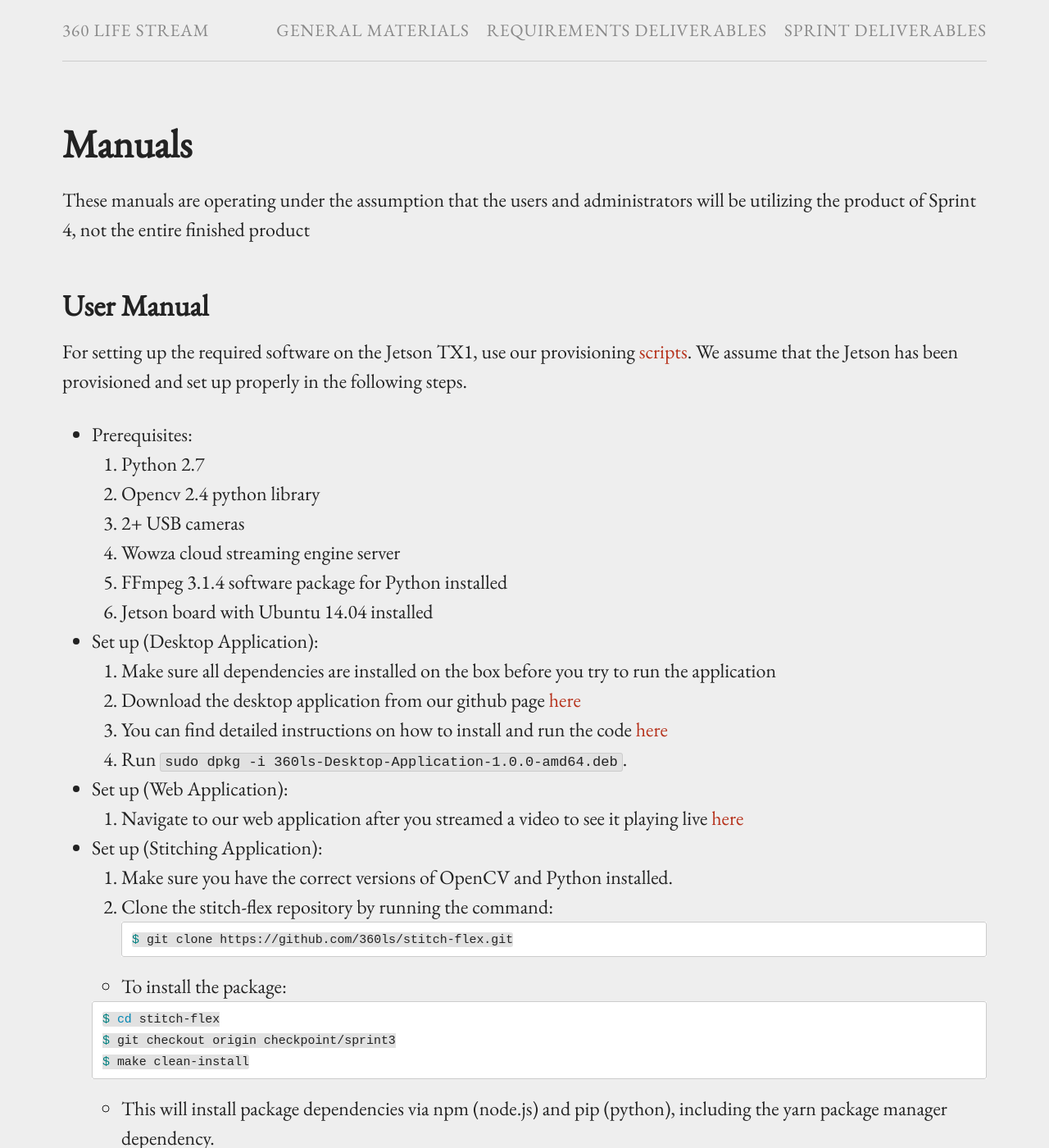
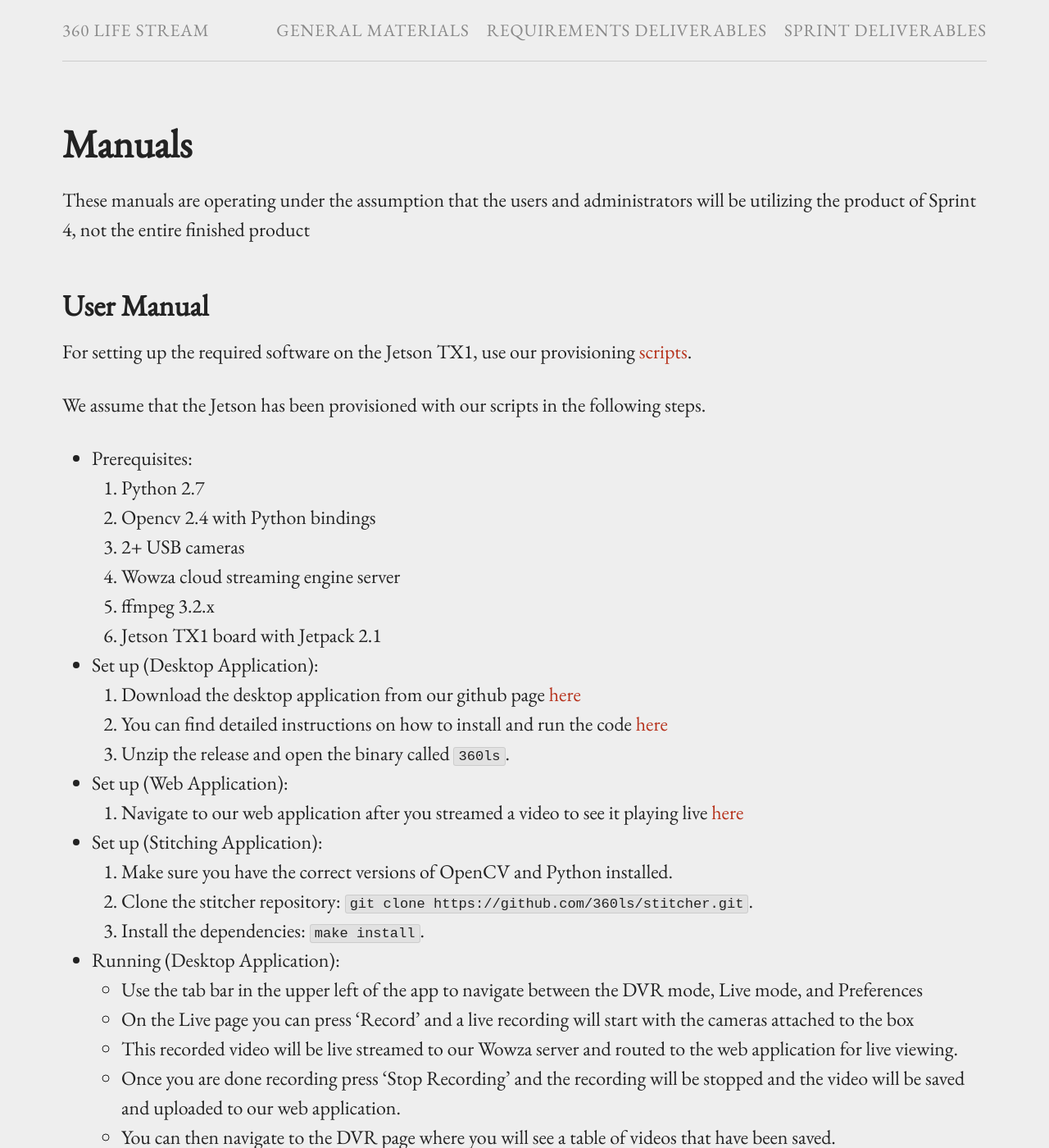
Before and after one commit to 360ls/360ls, a Jekyll site: the page built from _sprint/sprint5/manual.md, in a window 1280 px wide and 1400 px high. Shown: the whole window at 82% size. Built offline with Jekyll 4.4.1, drawn with Linux system fonts in a browser that asks for light colours; some of the changed text lies outside the part shown.

Commit message:
fix code formatting

````diff
--- a/_sprint/sprint5/manual.md
+++ b/_sprint/sprint5/manual.md
@@ -7,23 +7,22 @@
 ## User Manual
 
 For setting up the required software on the Jetson TX1, use our provisioning [scripts](https://github.com/360ls/provision.git).
-We assume that the Jetson has been provisioned and set up properly in the
-following steps.
+
+We assume that the Jetson has been provisioned with our scripts in the following steps.
 
 - Prerequisites:
   1. Python 2.7
-  2. Opencv 2.4 python library
+  2. Opencv 2.4 with Python bindings
   3. 2+ USB cameras
   4. Wowza cloud streaming engine server
-  5. FFmpeg 3.1.4 software package for Python installed
-  6. Jetson board with Ubuntu 14.04 installed
+  5. ffmpeg 3.2.x
+  6. Jetson TX1 board with Jetpack 2.1
 
 
 - Set up (Desktop Application):
-  1. Make sure all dependencies are installed on the box before you try to run the application
-  2. Download the desktop application from our github page [here](https://github.com/360ls/desktop/releases)
-  3. You can find detailed instructions on how to install and run the code [here](https://360ls.github.io/360ls/sprint/sprint4/code)
-  4. Run `sudo dpkg -i 360ls-Desktop-Application-1.0.0-amd64.deb`.
+  1. Download the desktop application from our github page [here](https://github.com/360ls/desktop/releases)
+  2. You can find detailed instructions on how to install and run the code [here](https://360ls.github.io/360ls/sprint/sprint5/code)
+  3. Unzip the release and open the binary called `360ls`.
 
 
 - Set up (Web Application):
@@ -31,22 +30,8 @@
 
 - Set up (Stitching Application):
     1. Make sure you have the correct versions of OpenCV and Python installed.
-    2. Clone the stitch-flex repository by running the command:
-```bash
-$ git clone https://github.com/360ls/stitch-flex.git
-```
-
-
-  - To install the package:
-
-  ```bash
-  $ cd stitch-flex
-  $ git checkout origin checkpoint/sprint3
-  $ make clean-install
-  ```
-
-  - This will install package dependencies via npm (node.js) and pip (python), including the yarn package manager dependency.
-
+    2. Clone the stitcher repository: `git clone https://github.com/360ls/stitcher.git`.
+    3. Install the dependencies: `make install`.
 
 - Running (Desktop Application):
   - Use the tab bar in the upper left of the app to navigate between the DVR mode, Live mode, and Preferences
@@ -60,46 +45,19 @@
 - Running (Stitching Application):
 
   - To run the app run the following command:
+  ```sh
+  $ make run
+  ```
 
-    ```bash
-    $ make run
-    ```
-
-  - to clean the package, do a fresh (but not brand new) install of dependencies, and then run the app.
-
-  - To run the cli, which provides the most functionality.:
-  ```bash
+  - To run the cli, which provides the most functionality:
+  ```sh
   make cli
   ```
 
-  - To set up the camera streams
-  ```bash
-  $ make camera-setup
+  - To run utility functions:
+  ```sh
+  make utils
   ```
-
-  - To demonstrate threading through taking snapshots
-  ```bash
-  $ make snap
-  ```
-
-  - To lint the application:
-
-   - For JS files:
-  ```bash
-  $ eslint nameoffile.js
-  ```
-
-   - For Python files;
-  ```bash
-   $ make lint-py
-  ```
-
-  - To run tests against the application:
-
-  ```bash
-  $ make test
-  ```
-
 
 - Troubleshooting:
   - Make sure video and image files are in the correct folder listed above in the set up section. If not, then they will not be found by the script.
````
